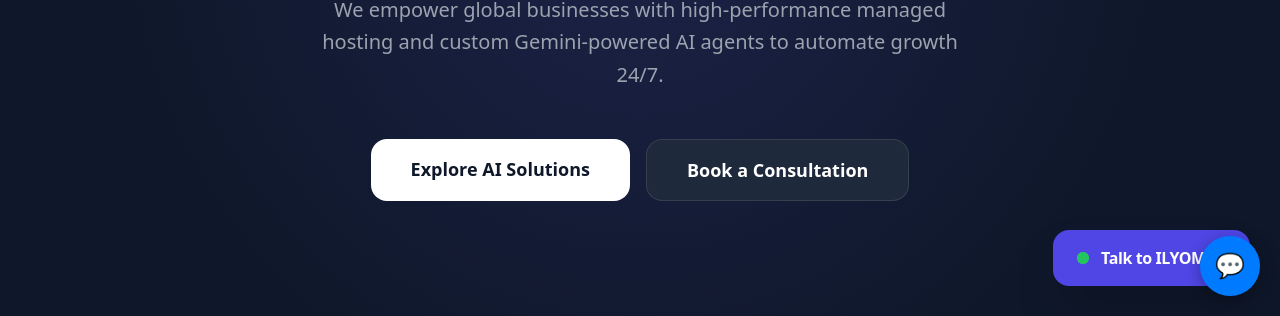
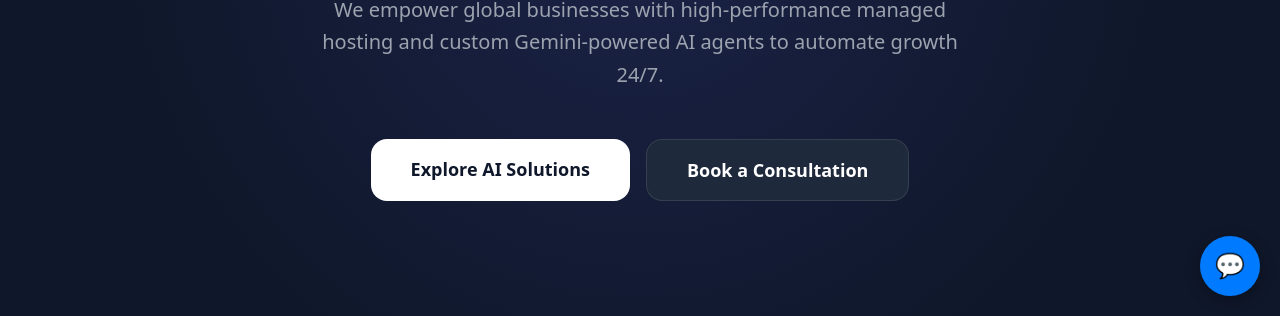
Before and after one commit to abbouzhassan-maker/mbusiness-ilylam, a website: page index.html in a window 1280 px wide. Shown: the part 484-800 px from the top of the page. Drawn offline with nearby package versions, Linux system fonts and the light colour scheme.

Commit message:
Remove ILYOM chat widget from index.html
Removed the ILYOM chat widget from the footer section of the HTML.

```diff
--- a/index.html
+++ b/index.html
@@ -133,15 +133,6 @@
     <p style="font-size: 0.8rem; margin-top: 10px;">Registered in the United States | Powered by Vertex AI</p>
 </footer>
 
-<div id="ilyom-chat-widget" style="position: fixed; bottom: 30px; right: 30px; z-index: 100; cursor: pointer;">
-    <div class="bg-indigo-600 hover:bg-indigo-500 text-white px-6 py-4 rounded-2xl shadow-2xl flex items-center gap-3 transition-all transform hover:-translate-y-1">
-        <div class="relative flex h-3 w-3">
-            <span class="animate-ping absolute inline-flex h-full w-full rounded-full bg-green-400 opacity-75"></span>
-            <span class="relative inline-flex rounded-full h-3 w-3 bg-green-500"></span>
-        </div>
-        <span class="font-bold tracking-tight">Talk to ILYOM AI</span>
-    </div>
-</div>
 
 <script>
     document.getElementById('ilyom-chat-widget').onclick = function() {
```
